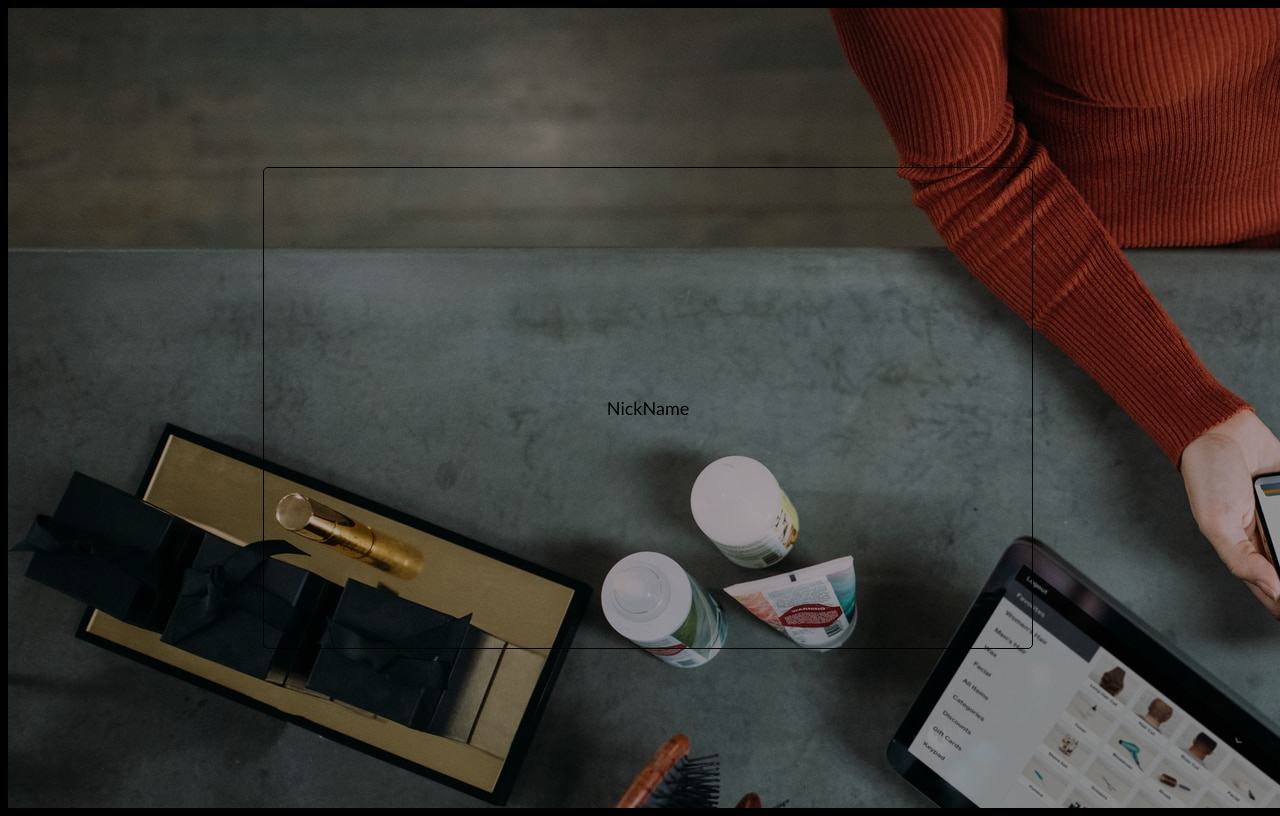
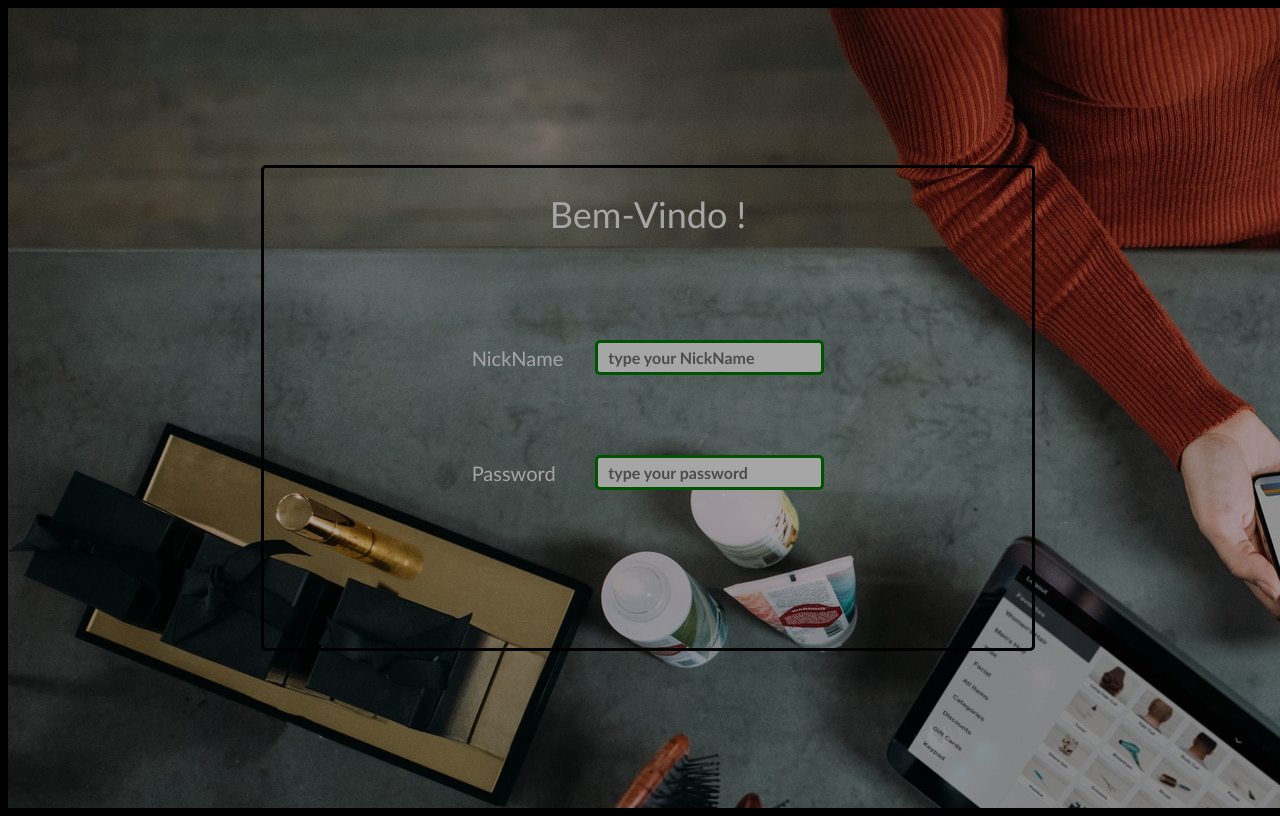
Before and after one commit to caiodeoliveira/localStorage, a React (Create React App) app: page / in a window 1280 px wide. Built offline with nearby package versions, Linux system fonts and the light colour scheme.

Commit message:
Add Register Title Component

```diff
--- a/src/components/Register/index.tsx
+++ b/src/components/Register/index.tsx
@@ -1,4 +1,3 @@
-import React from "react";
 import * as S from "./styles";
 
 export const Register = () => {
@@ -6,7 +5,15 @@ export const Register = () => {
     <>
       <S.Container>
         <S.Form>
-          <S.Label>NickName</S.Label>
+          <S.RegisterTitle>Bem-Vindo !</S.RegisterTitle>
+          <S.NickNameContainer>
+            <S.Label>NickName</S.Label>
+            <S.Input type="text" placeholder="type your NickName" />
+          </S.NickNameContainer>
+          <S.PasswordContainer>
+            <S.Label>Password</S.Label>
+            <S.Input type="text" placeholder="type your password" />
+          </S.PasswordContainer>
         </S.Form>
       </S.Container>
     </>
--- a/src/components/Register/styles.ts
+++ b/src/components/Register/styles.ts
@@ -12,18 +12,52 @@ export const Container = styled.div`
 `;
 
 export const Form = styled.form`
-  border: solid black 1px;
+  border: solid black 3px;
   border-radius: 5px;
   width: 60%;
   height: 60%;
   display: flex;
+  flex-direction: column;
   align-items: center;
-  justify-content: center;
+  gap: 80px;
+`;
+
+export const RegisterTitle = styled.h1`
+  color: white;
+  font-family: "Gill Sans MT";
+  font-weight: 400;
 `;
 
 export const Label = styled.label`
-  color: black;
-  font-size: 18px;
+  width: 10%;
+  color: white;
+  font-size: 20px;
   font-family: "Gill Sans MT";
   font-weight: 400;
 `;
+
+export const Input = styled.input`
+  max-width: 50%;
+  height: 25px;
+  padding: 2px 10px;
+  font-family: "Gill Sans MT";
+  font-size: 16px;
+  font-weight: 700;
+  border: green 3px solid;
+  border-radius: 5px;
+  outline: none;
+`;
+
+export const NickNameContainer = styled.div`
+  width: 500px;
+  display: flex;
+  align-items: center;
+  justify-content: space-evenly;
+`;
+
+export const PasswordContainer = styled.div`
+  width: 500px;
+  display: flex;
+  align-items: center;
+  justify-content: space-evenly;
+`;
```
